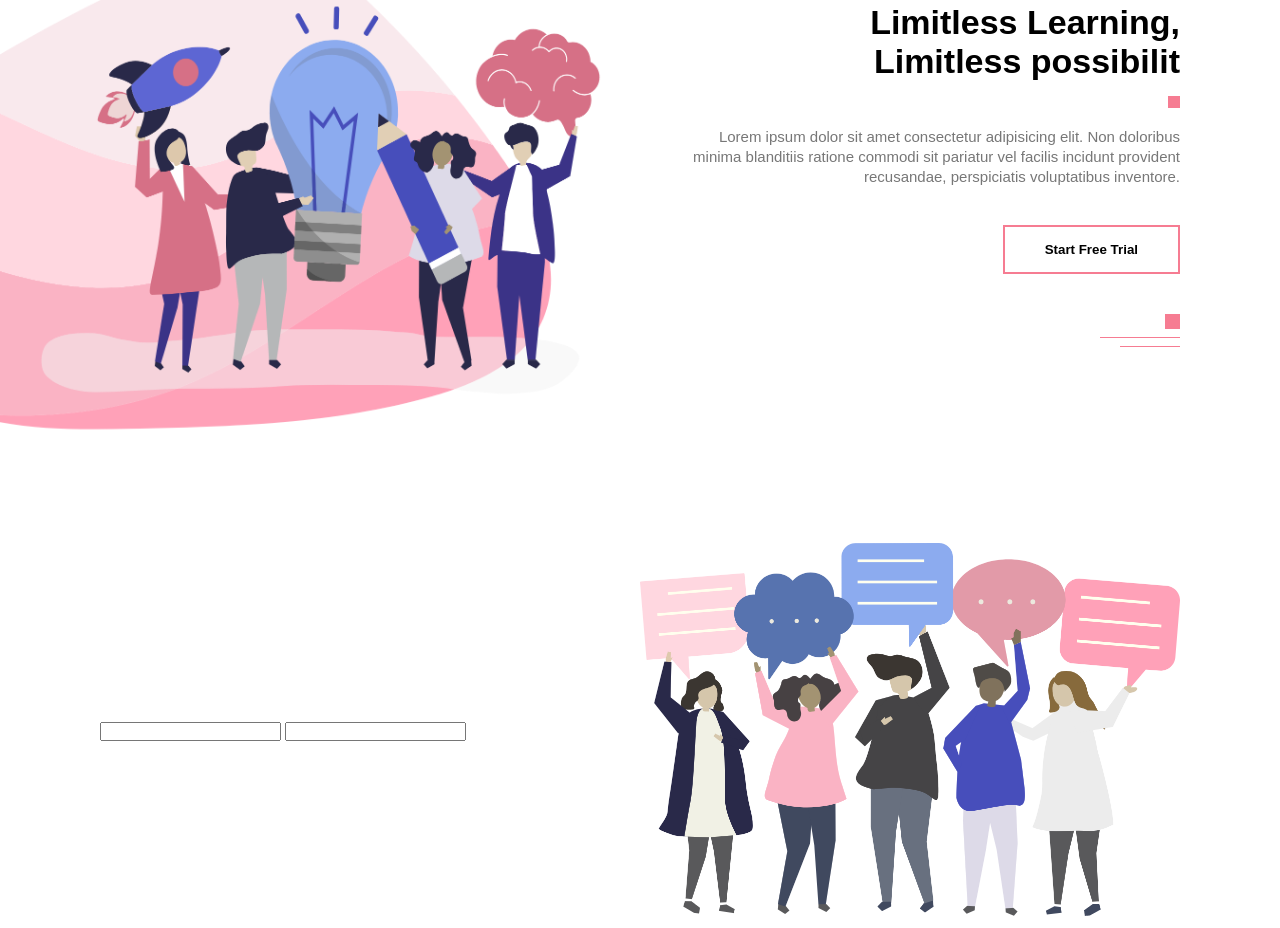
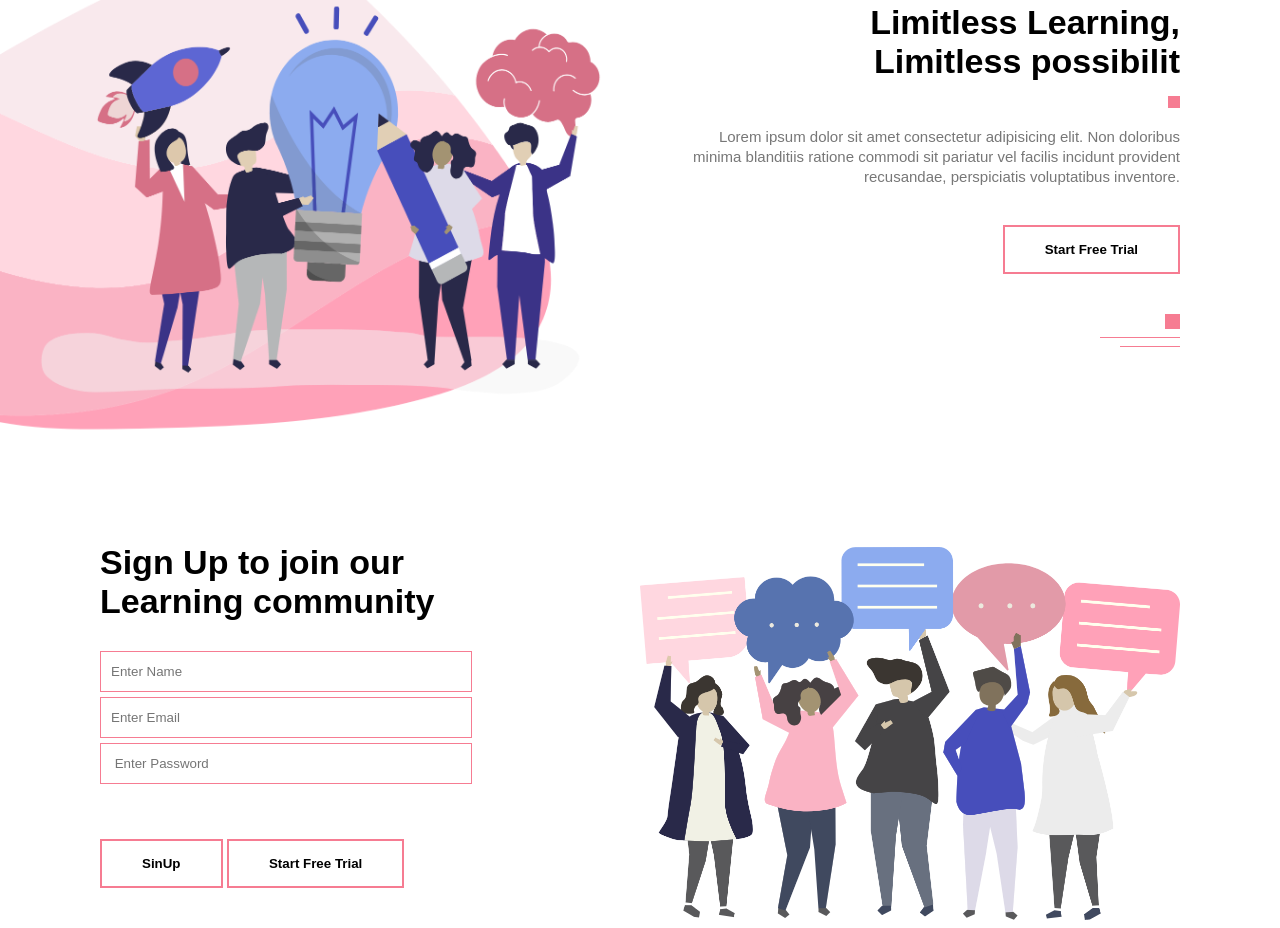
Before and after one commit to p-panigrahi/Education-Site, a website: page index.html in a window 1280 px wide. Shown: the part 2728-3656 px from the top of the page. Drawn offline with Linux system fonts and the light colour scheme.

Commit message:
3rd_Push

```diff
--- a/index.html
+++ b/index.html
@@ -145,8 +145,16 @@
     <section id="contact">
         <div class="container contact_row">
             <div class="contact_left_col">
-                <input type="text">
-                <input type="text">
+                <h1>Sign Up to join our<br>Learning community</h1>
+                <form action="">
+                <input type="text" placeholder="Enter Name">
+                <input type="email" placeholder="Enter Email">
+                <input type="password" placeholder=" Enter Password">
+                </form>
+                <div class="btn_box">
+                <button class="conform_btn">SinUp</button>
+                <button class="conform_btn">Start Free Trial</button>
+                </div>
             </div>
             <div class="contact_right_col">
                 <img src="./public/img/contact.png" alt="">
--- a/src/style.css
+++ b/src/style.css
@@ -207,3 +207,14 @@ nav ul li a{
 .contact_right_col img{
     width: 100%;
 }
+form{
+    max-width: 350px;
+    margin: 30px 0px;
+}
+form input{
+    width:100%;
+    padding: 12px 10px;
+    margin-bottom: 5px;
+    outline: none;
+    border: 1px solid #f67c92;
+}
```
